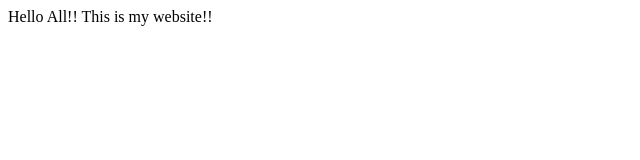
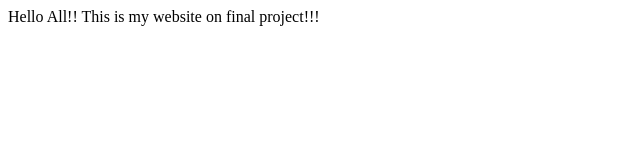
Before and after one commit to hetalvasavada/Module9CaseStudy, a plain HTML site: page h1.html in a window 1280 px wide. Shown: the whole page, without its empty margins (0-640 px from the left). Drawn offline with Linux system fonts and the light colour scheme.

Commit message:
Update h1.html

```diff
--- a/h1.html
+++ b/h1.html
@@ -1,6 +1,6 @@
 <html>
 <title> Sample Website </title>
 <body>
-Hello All!! This is my website!!
+Hello All!! This is my website on final project!!!
 </body>
 </html>
```
